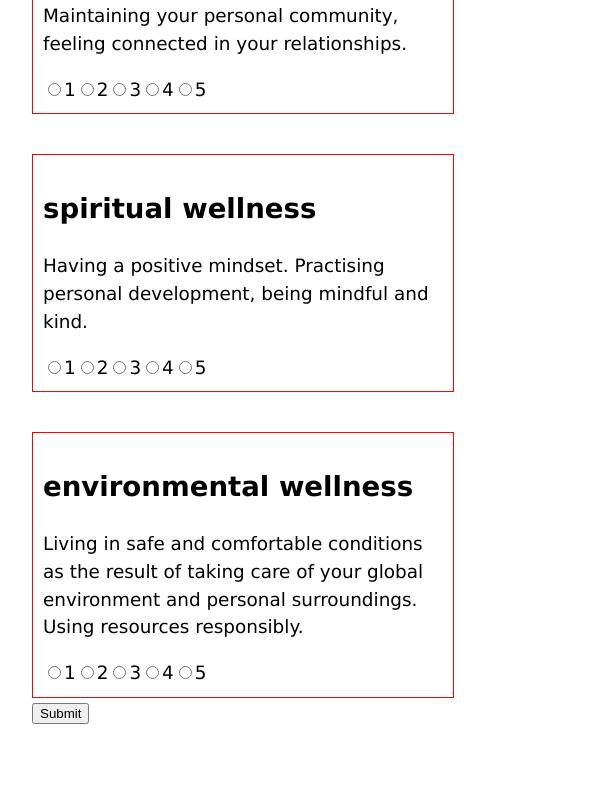
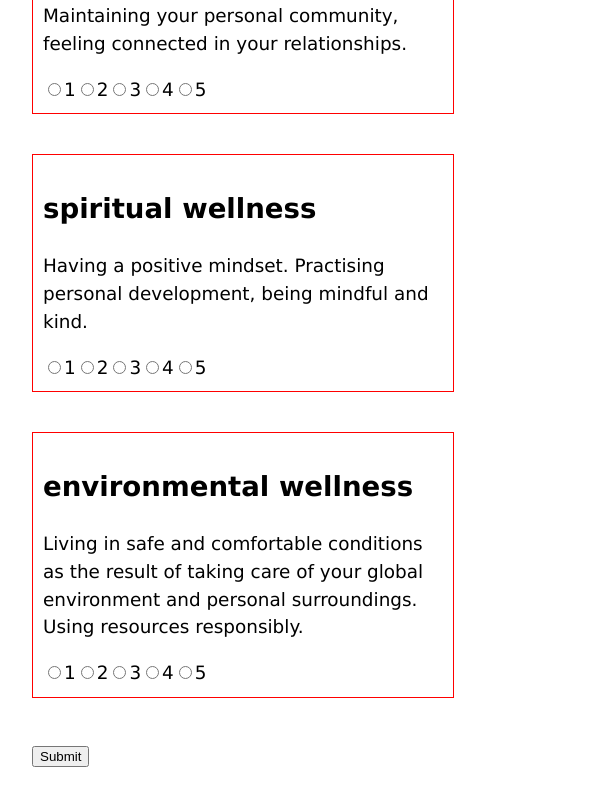
Before and after one commit to IraShy/wellness-check, a React (Vite) app: page / in a window 600 px wide. Shown: the part 1826-2626 px from the top of the page. Before the commit the page ends 2583 px from the top, so only its background shows below. Built offline with nearby package versions, Linux system fonts and the light colour scheme.

Commit message:
design: add white space above submit button

```diff
--- a/src/styles/index.css
+++ b/src/styles/index.css
@@ -27,6 +27,10 @@ body {
   margin-bottom: 4rem;
 }
 
+button {
+  margin-top: 4rem;
+}
+
 /* Screen responsive styles */
 
 @media screen and (max-width: 600px) {
@@ -45,6 +49,10 @@ body {
 
   .page-description {
     margin-bottom: 2rem;
+  }
+
+  button {
+    margin-top: 2rem;
   }
 }
 
@@ -65,4 +73,8 @@ body {
   .page-description {
     margin-bottom: 3rem;
   }
+
+  button {
+    margin-top: 3rem;
+  }
 }
```
